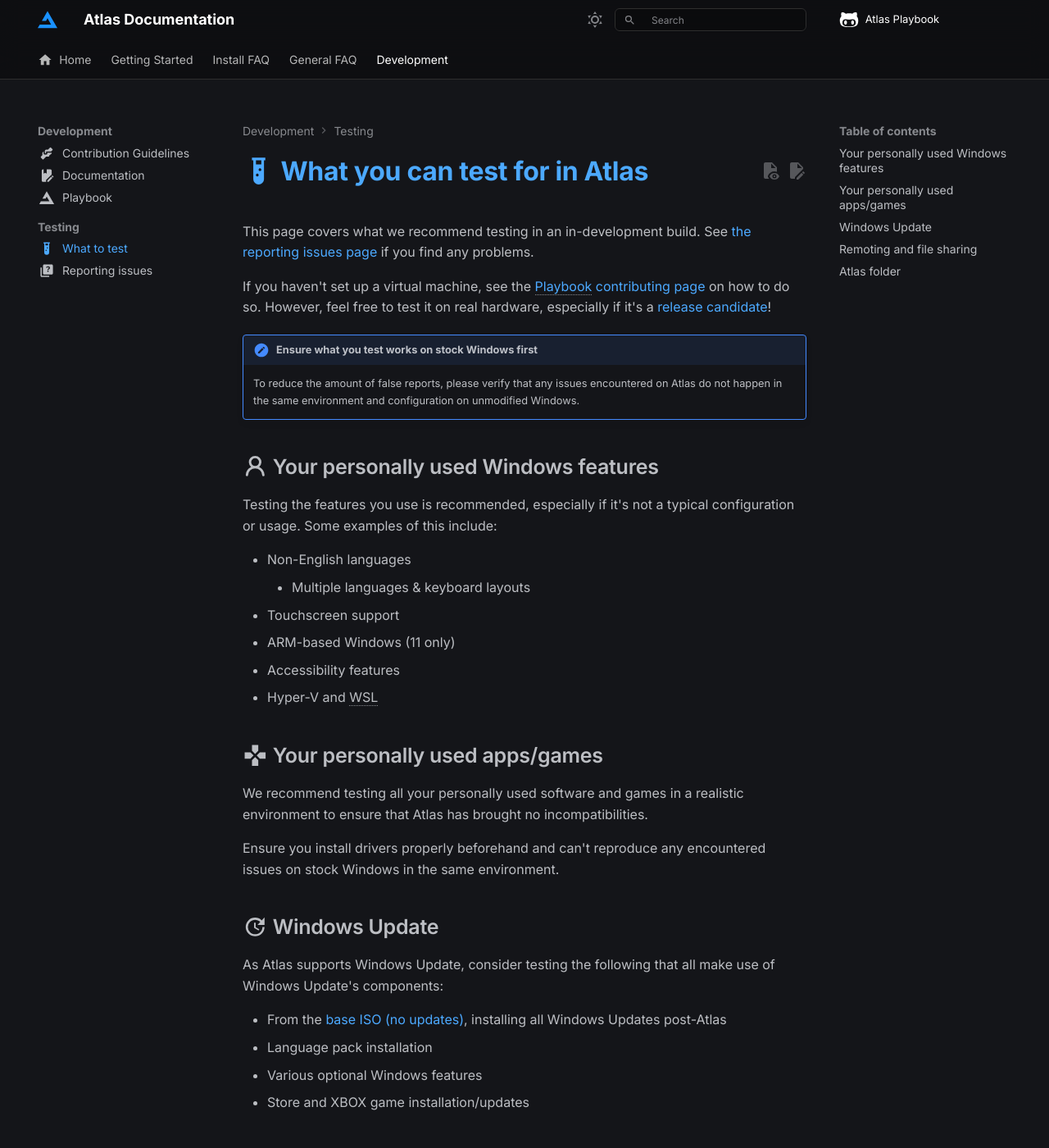
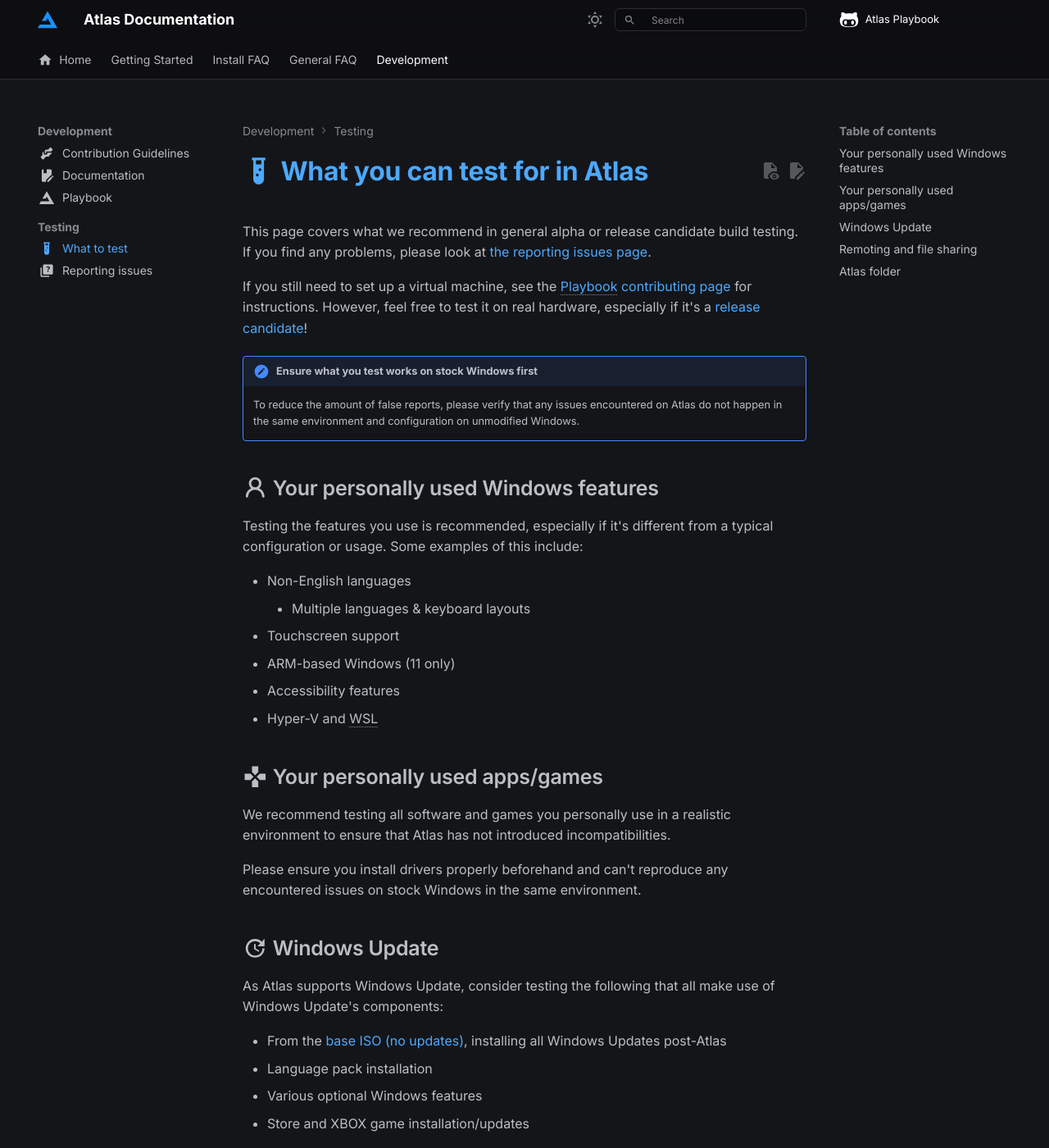
Before and after one commit to Atlas-OS/docs, an MkDocs documentation site: the page built from docs/contributing/testing/what-to-test.md, in a window 1280 px wide and 1400 px high. Shown: the whole window at 82% size. Built offline with MkDocs 1.6.1 and Material for MkDocs 9.7.7, drawn with Linux system fonts in a browser that asks for light colours; some web fonts are replaced; comment, search, counter and statistics services are not loaded.

Commit message:
feat(testing): clarifications

```diff
--- a/docs/contributing/testing/what-to-test.md
+++ b/docs/contributing/testing/what-to-test.md
@@ -5,16 +5,16 @@ icon: material/test-tube
 
 # :material-test-tube: What you can test for in Atlas
 
-This page covers what we recommend testing in an in-development build. See [the reporting issues page](reporting-issues.md) if you find any problems.
+This page covers what we recommend in general alpha or release candidate build testing. If you find any problems, please look at [the reporting issues page](reporting-issues.md).
 
-If you haven't set up a virtual machine, see the [Playbook contributing page](../playbook.md) on how to do so. However, feel free to test it on real hardware, especially if it's a [release candidate](../../general-faq/testing-nightly-builds.md)!
+If you still need to set up a virtual machine, see the [Playbook contributing page](../playbook.md) for instructions. However, feel free to test it on real hardware, especially if it's a [release candidate](../../general-faq/testing-nightly-builds.md)!
 
 !!! note "Ensure what you test works on stock Windows first"
     To reduce the amount of false reports, please verify that any issues encountered on Atlas do not happen in the same environment and configuration on unmodified Windows.
 
 ## :octicons-person-16: Your personally used Windows features
 
-Testing the features you use is recommended, especially if it's not a typical configuration or usage. Some examples of this include:
+Testing the features you use is recommended, especially if it's different from a typical configuration or usage. Some examples of this include:
 
 - Non-English languages
     - Multiple languages & keyboard layouts
@@ -25,9 +25,9 @@ Testing the features you use is recommended, especially if it's not a typical co
 
 ## :material-gamepad: Your personally used apps/games
 
-We recommend testing all your personally used software and games in a realistic environment to ensure that Atlas has brought no incompatibilities.
+We recommend testing all software and games you personally use in a realistic environment to ensure that Atlas has not introduced incompatibilities.
 
-Ensure you install drivers properly beforehand and can't reproduce any encountered issues on stock Windows in the same environment.
+Please ensure you install drivers properly beforehand and can't reproduce any encountered issues on stock Windows in the same environment.
 
 ## :material-update: Windows Update
 
```
